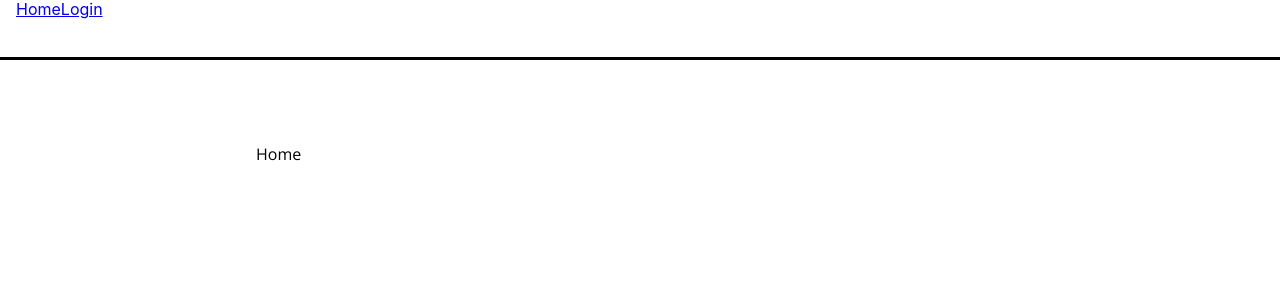
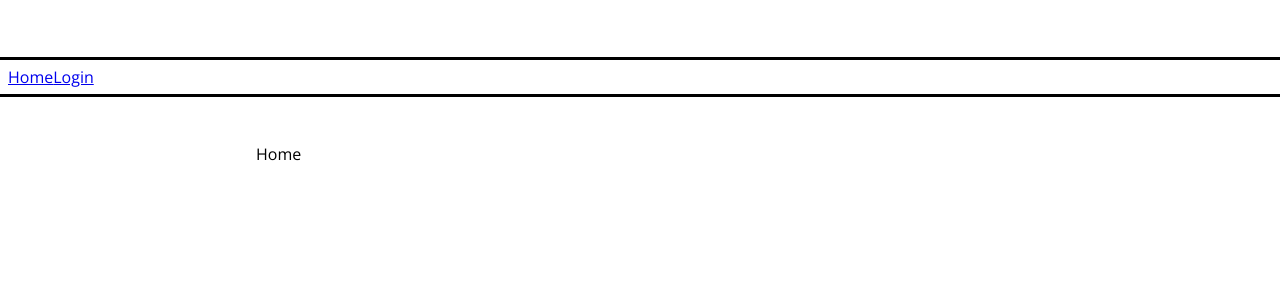
Before and after one commit to sagarromer/react-styling, a React (Create React App) app: page / in a window 1280 px wide. Shown: the top 300 px of the page. Built offline with nearby package versions, Linux system fonts and the light colour scheme; what styled-components-modifiers would draw is missing.

Commit message:
styling react link component completed

```diff
--- a/src/components/Header.js
+++ b/src/components/Header.js
@@ -1,6 +1,6 @@
 import React, {useState, useContext} from 'react';
 import styled, {ThemeContext} from 'styled-components';
-import {Link , useLocation} from 'react-router-dom';
+import {Link as ReactRouterDomLink, useLocation} from 'react-router-dom';
 
 const HeaderWrapper = styled.header`
     height: 60px;
@@ -13,19 +13,51 @@ const HeaderWrapper = styled.header`
     background-image: linear-gradient(to right, ${p => p.theme.primaryColor}, ${p => p.theme.secondaryColor});
     border-bottom: 3px solid ${p => p.theme.secondaryColor};
 `;
+const Menu = styled.nav`
+    display: ${p => p.open ? 'block' : 'none'};
+    font-family: 'Open Sans';
+    position: absolute;
+    width: 100%;
+    top: 60px;
+    left: 0;
+    padding: 8px;
+    box-sizing: border-box;
+    border-bottom: 3px solid ${p => p.theme.secondaryColor};
+    background: ${p => p.theme.bodyBackgroundColor};
+`;
 
+const Link = ({isActive, children, ...props}) => {
+    return (
+        <ReactRouterDomLink {...props}>
+            {children}
+        </ReactRouterDomLink>
+    );
+};
+const StyledLink = styled(Link)`
+    padding: 4px 8px;
+    display: block;
+    text-align: center;
+    box-sizing: border-box;
+    margin: auto 0;
+    font-weight: ${p => p.isActive ? 'bold' : 'normal'};
+    color: ${p => p.theme.bodyFontColor};
+`
 
 export function Header(){
     const {pathname} = useLocation();
+    const [menuOpen, setMenuOpen] = useState(true);
+
 
     return (
         <HeaderWrapper>
+            <Menu open={menuOpen}>
             <Link to="/" isActive={pathname === '/'}>
                     Home
             </Link>
             <Link to="/login" isActive={pathname === '/login'}>
                     Login
             </Link>
+            </Menu>
         </HeaderWrapper>
     )
 }
```
